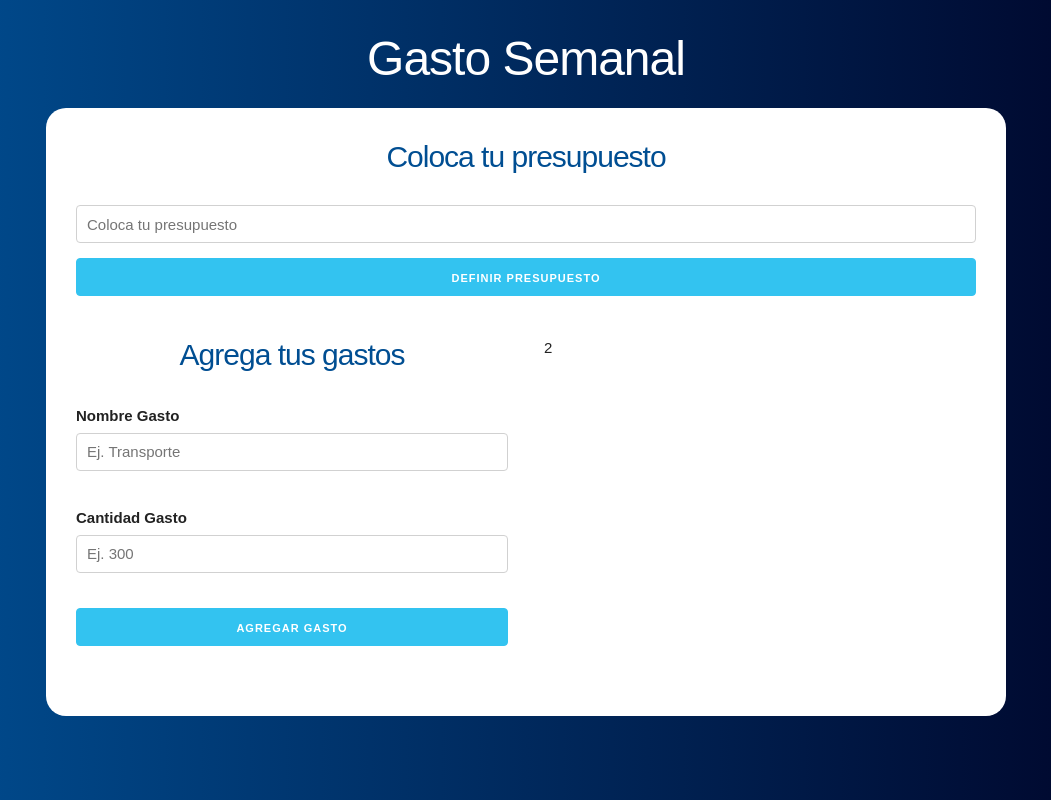
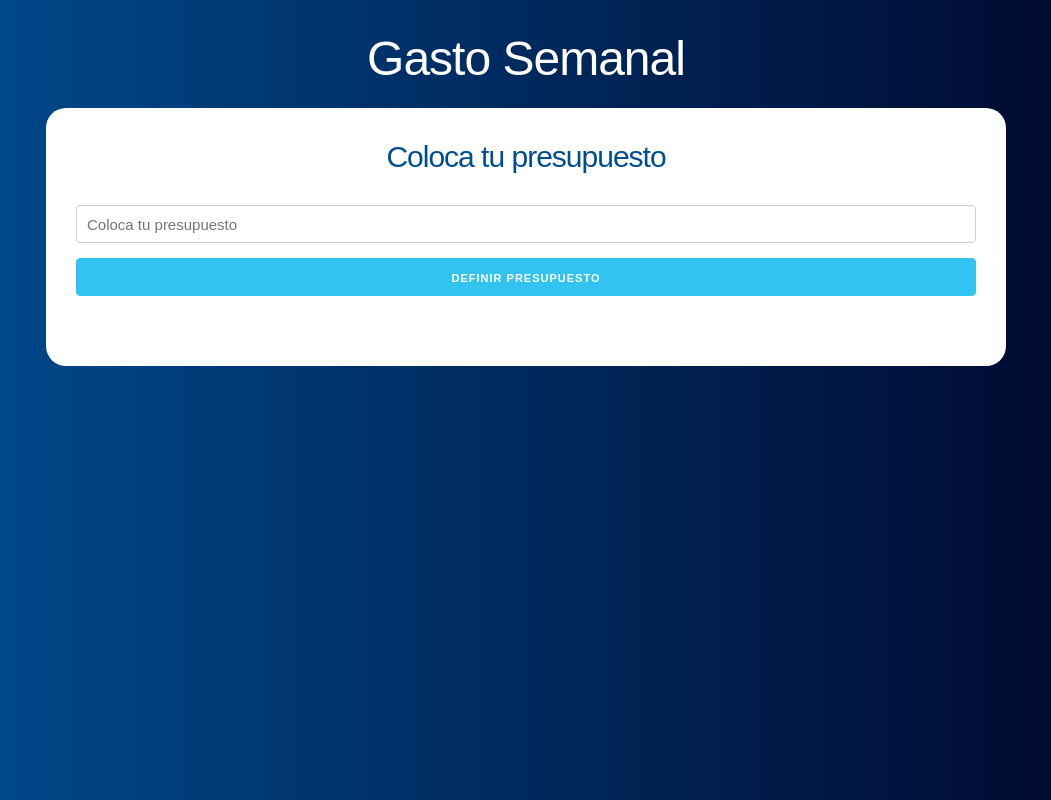
Before and after one commit to dev-ignacio-h/presupuesto-react, a React (Create React App) app: page / in a window 1280 px wide. Shown: the whole page, without its empty margins (114-1165 px from the left). Built offline with nearby package versions, Linux system fonts and the light colour scheme.

Commit message:
renderizado condicional de formulario y pregunta y validaciones

```diff
--- a/src/App.js
+++ b/src/App.js
@@ -6,26 +6,28 @@ function App() {
   // Definir el state
   const [presupuesto, guardarPresupuesto] = useState(0);
   const [restante, guardarRestante] = useState(0);
+  const [pregunta, actualizarPregunta] = useState(true);
 
   return (
     <div className="container">
       <header>
         <h1>Gasto Semanal</h1>
         <div className="contenido-principal contenido">
+          {pregunta ? (
             <Pregunta
               guardarPresupuesto={guardarPresupuesto}
               guardarRestante={guardarRestante}
+              actualizarPregunta={actualizarPregunta}
             />
-
+          ) : (
             <div className="row">
               <div className="one-half column">
                 <Formulario />
               </div>
 
-            <div className="one-half column">
-              2
+              <div className="one-half column">2</div>
             </div>
-          </div>
+          )}
         </div>
       </header>
     </div>
--- a/src/components/Formulario.js
+++ b/src/components/Formulario.js
@@ -1,8 +1,28 @@
 import { useState } from 'react';
+import Error from './Error';
 
 const Formulario = () => {
+  const [nombre, guardarNombre] = useState('');
+  const [cantidad, guardarCantidad] = useState(0);
+  const [error, guardarError] = useState(false);
+
+  // cuando el usuario agrega un gasto
+  const agregarGasto = e => {
+    e.preventDefault();
+    // validar
+    if (cantidad < 1 || isNaN(cantidad) || nombre.trim() === '') {
+      guardarError(true);
+      return;
+    }
+    // constuir el gasto
+    // pasar el gasto al componente principal
+    // resetear el form
+  };
   return (
-    <form action="">
+    <form onSubmit={agregarGasto}>
+      {error && (
+        <Error mensaje="Ambos campos son obligatorios o presupuesto incorrecto" />
+      )}
       <h2>Agrega tus gastos</h2>
       <div className="campo">
         <label htmlFor="">Nombre Gasto</label>
@@ -10,11 +30,19 @@ const Formulario = () => {
           type="text"
           className="u-full-width"
           placeholder="Ej. Transporte"
+          value={nombre}
+          onChange={e => guardarNombre(e.target.value)}
         />
       </div>
       <div className="campo">
         <label htmlFor="">Cantidad Gasto</label>
-        <input type="number" className="u-full-width" placeholder="Ej. 300" />
+        <input
+          type="number"
+          className="u-full-width"
+          placeholder="Ej. 300"
+          value={cantidad}
+          onChange={e => guardarCantidad(+e.target.value)}
+        />
       </div>
 
       <input
--- a/src/components/Pregunta.js
+++ b/src/components/Pregunta.js
@@ -1,18 +1,22 @@
 import { useState } from 'react';
 import Error from './Error';
 
-const Pregunta = ({ guardarPresupuesto, guardarRestante }) => {
+const Pregunta = ({
+  guardarPresupuesto,
+  guardarRestante,
+  actualizarPregunta,
+}) => {
   // Definir state
   const [cantidad, guardarCantidad] = useState(0);
   const [error, guardarError] = useState(false);
 
   // Función que lee el presupuesto
-  const definirPresupuesto = (e) => {
+  const definirPresupuesto = e => {
     guardarCantidad(+e.target.value);
   };
 
   // Submit para definir el presupuesto
-  const agregarPresupuesto = (e) => {
+  const agregarPresupuesto = e => {
     e.preventDefault();
     // Validad
     if (cantidad < 1 || isNaN(cantidad)) {
@@ -23,6 +27,7 @@ const Pregunta = ({ guardarPresupuesto, guardarRestante }) => {
     guardarError(false);
     guardarPresupuesto(cantidad);
     guardarRestante(cantidad);
+    actualizarPregunta(false);
   };
 
   return (
```
Lines whose indentation alone changed are shown as unchanged.
